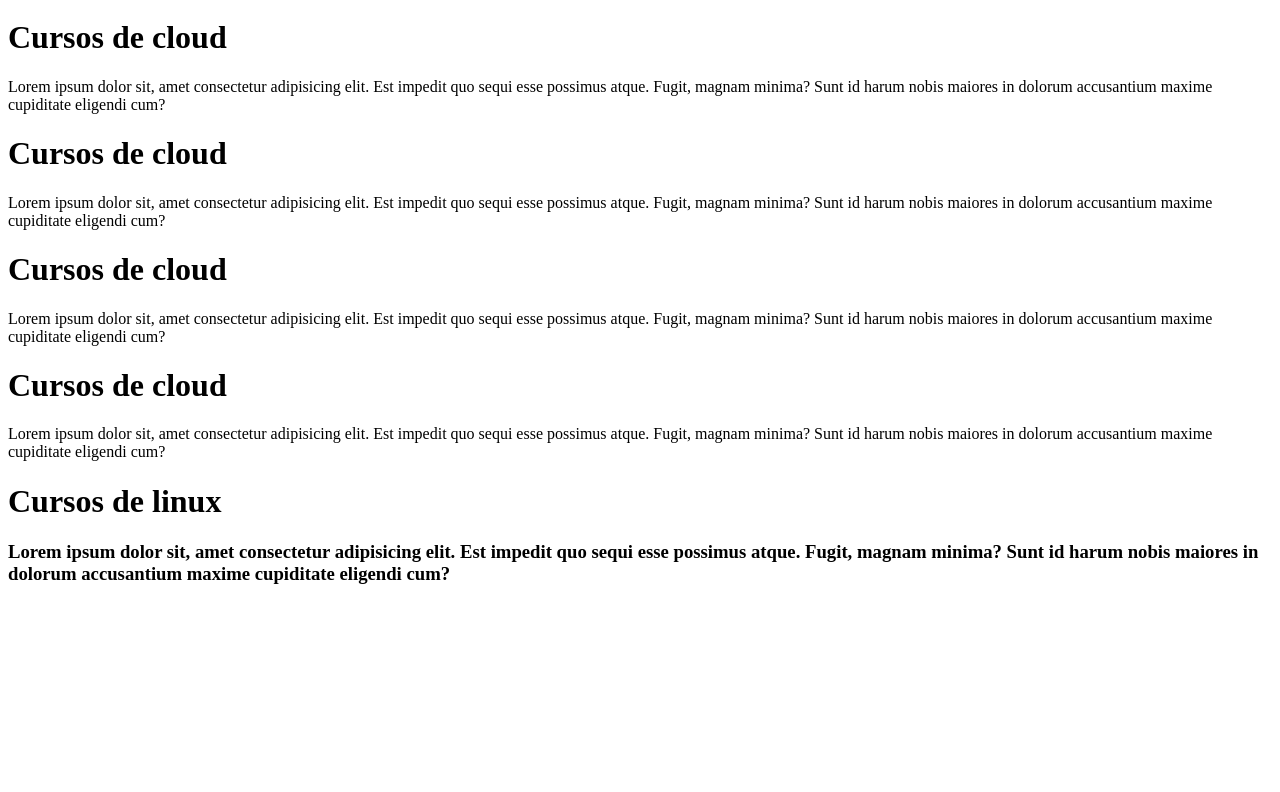
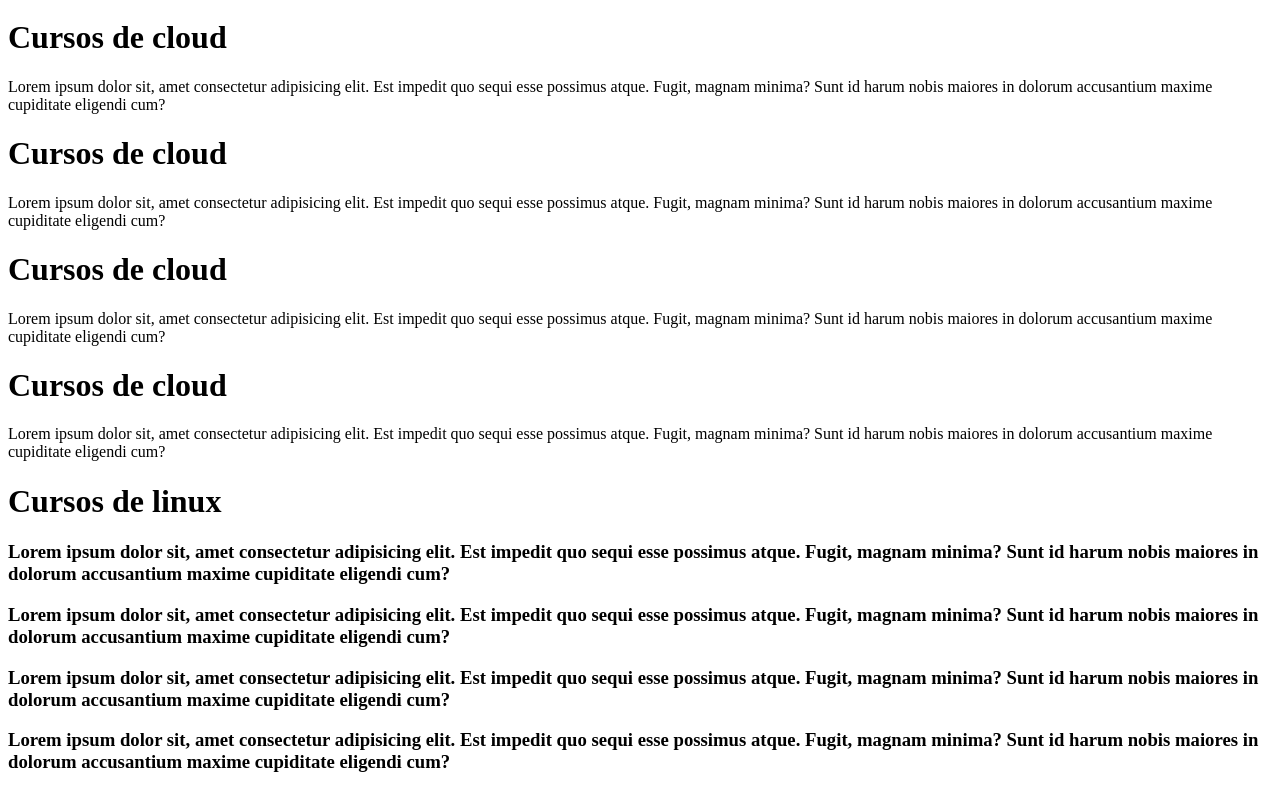
Before and after one commit to wesleycom25/CursoAluraGit, a plain HTML site: page index.html in a window 1280 px wide. Shown: the part 1595-2387 px from the top of the page. Before the commit the page ends 2199 px from the top, so only its background shows below. Drawn offline with Linux system fonts and the light colour scheme.

Commit message:
mais curso de linux

```diff
--- a/index.html
+++ b/index.html
@@ -120,6 +120,21 @@
             esse possimus atque. Fugit, magnam minima? Sunt id harum nobis maiores in dolorum
             accusantium maxime cupiditate eligendi cum?
         </h3>
+        <h3>
+            Lorem ipsum dolor sit, amet consectetur adipisicing elit. Est impedit quo sequi
+            esse possimus atque. Fugit, magnam minima? Sunt id harum nobis maiores in dolorum
+            accusantium maxime cupiditate eligendi cum?
+        </h3>
+        <h3>
+            Lorem ipsum dolor sit, amet consectetur adipisicing elit. Est impedit quo sequi
+            esse possimus atque. Fugit, magnam minima? Sunt id harum nobis maiores in dolorum
+            accusantium maxime cupiditate eligendi cum?
+        </h3>
+        <h3>
+            Lorem ipsum dolor sit, amet consectetur adipisicing elit. Est impedit quo sequi
+            esse possimus atque. Fugit, magnam minima? Sunt id harum nobis maiores in dolorum
+            accusantium maxime cupiditate eligendi cum?
+        </h3>
     </div>
 </body>
 
```
Also changed, not shown: 1 other file.
